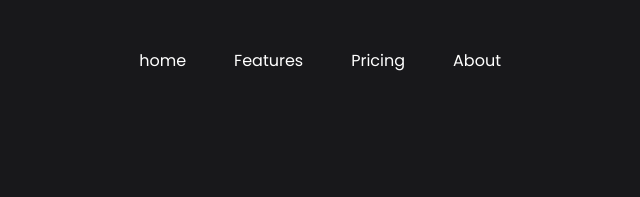
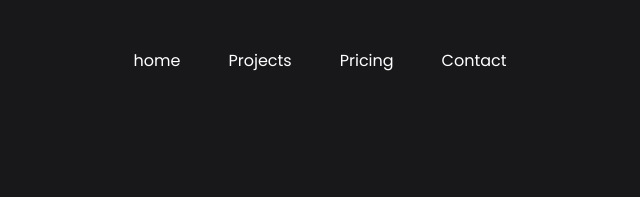
Before and after one commit to s4594749/s4594749.github.io, a plain HTML site: page index.html in a window 1280 px wide. Shown: the top 197 px of the page, 265-905 px from the left. Drawn offline with nearby package versions, Linux system fonts and the light colour scheme.

Commit message:
detail_update

```diff
--- a/index.html
+++ b/index.html
@@ -18,12 +18,11 @@
       </a>
     </div>
 
-
       <ul class="nav-links">
         <li class="link"><a href="#">home</a></li>
-        <li  class="link"><a href="Myself">Features</a></li>
+        <li  class="link"><a href="Myself">Projects</a></li>
         <li id="link2" class="link"><a href="#">Pricing</a></li>
-        <li id="link3" class="link"><a href="#">About</a></li>
+        <li id="link3" class="link"><a href="#">Contact</a></li>
       </ul>
       <button class="btn" id="downloadButton" >Hire Me(My resume)</button>
   </nav>
```
